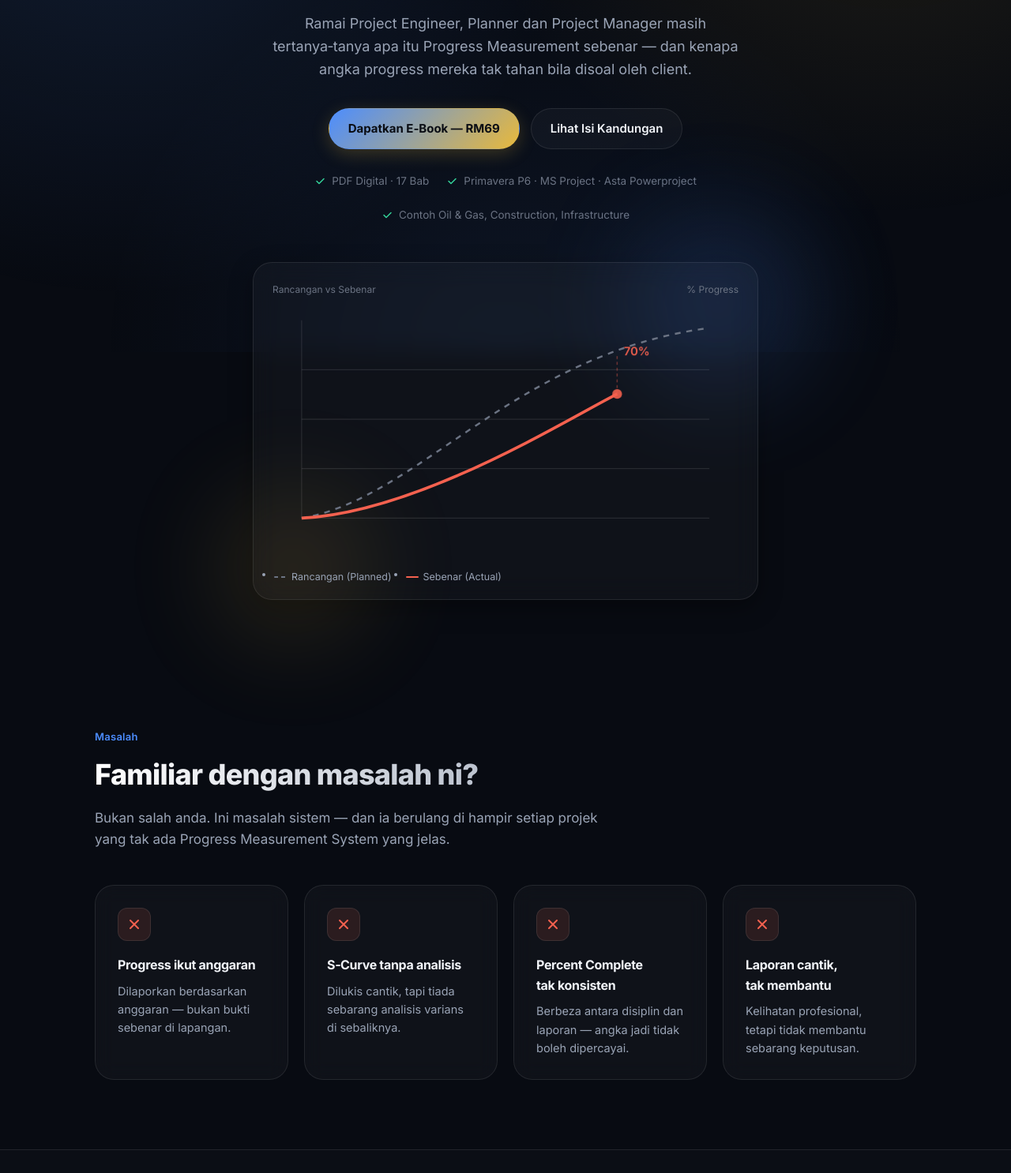
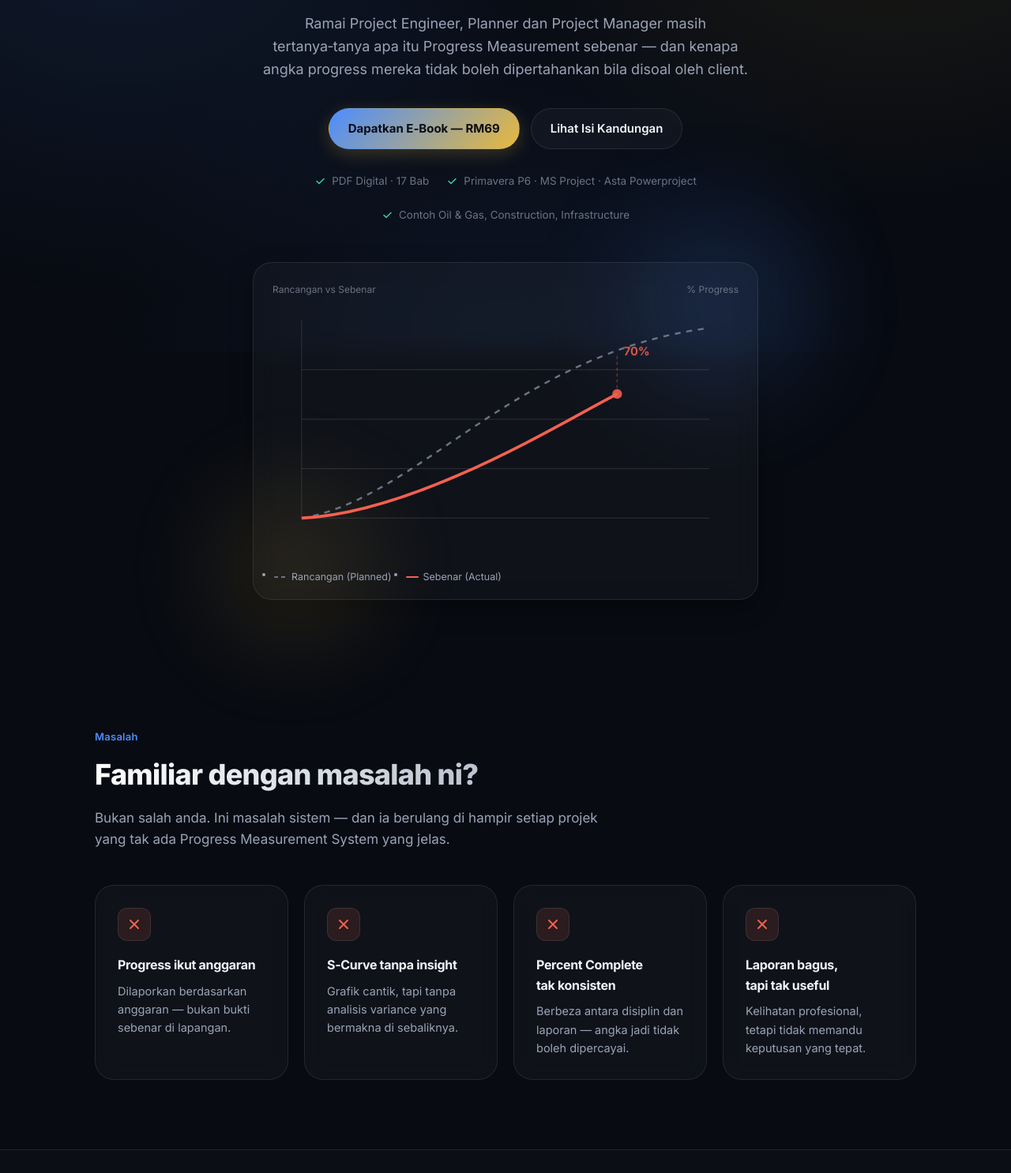
Before and after one commit to halidasina/apexebook-evm, a plain HTML site: page index.html in a window 1280 px wide. Shown: the part 354-1840 px from the top of the page at 79% size. Drawn offline with Linux system fonts and the light colour scheme.

Commit message:
Fix awkward Malay phrasing on landing page

```diff
--- a/index.html
+++ b/index.html
@@ -39,7 +39,7 @@
   <div class="wrap hero-inner">
     <span class="hero-eyebrow">Apex Business Solutions &middot; Modern Project Controls Series &middot; Vol. 03</span>
     <h1 class="headline">Project dah 70% siap&hellip; tapi kenapa masih <em>delay?</em></h1>
-    <p class="hero-sub">Ramai Project Engineer, Planner dan Project Manager masih tertanya&#8209;tanya apa itu Progress Measurement sebenar &mdash; dan kenapa angka progress mereka tak tahan bila disoal oleh client.</p>
+    <p class="hero-sub">Ramai Project Engineer, Planner dan Project Manager masih tertanya&#8209;tanya apa itu Progress Measurement sebenar &mdash; dan kenapa angka progress mereka tidak boleh dipertahankan bila disoal oleh client.</p>
     <div class="hero-ctas">
       <a href="https://toyyibpay.com/EVM" class="btn btn-primary" id="cta-primary">Dapatkan E&#8209;Book &mdash; RM69</a>
       <a href="#kandungan" class="btn btn-outline">Lihat Isi Kandungan</a>
@@ -89,8 +89,8 @@
       </div>
       <div class="card">
         <div class="card-icon danger"><svg viewBox="0 0 20 20" fill="none"><path d="M5 5l10 10M15 5L5 15" stroke="currentColor" stroke-width="2" stroke-linecap="round"/></svg></div>
-        <h3>S&#8209;Curve tanpa analisis</h3>
-        <p>Dilukis cantik, tapi tiada sebarang analisis varians di sebaliknya.</p>
+        <h3>S-Curve tanpa insight</h3>
+        <p>Grafik cantik, tapi tanpa analisis variance yang bermakna di sebaliknya.</p>
       </div>
       <div class="card">
         <div class="card-icon danger"><svg viewBox="0 0 20 20" fill="none"><path d="M5 5l10 10M15 5L5 15" stroke="currentColor" stroke-width="2" stroke-linecap="round"/></svg></div>
@@ -99,8 +99,8 @@
       </div>
       <div class="card">
         <div class="card-icon danger"><svg viewBox="0 0 20 20" fill="none"><path d="M5 5l10 10M15 5L5 15" stroke="currentColor" stroke-width="2" stroke-linecap="round"/></svg></div>
-        <h3>Laporan cantik, tak membantu</h3>
-        <p>Kelihatan profesional, tetapi tidak membantu sebarang keputusan.</p>
+        <h3>Laporan bagus, tapi tak useful</h3>
+        <p>Kelihatan profesional, tetapi tidak memandu keputusan yang tepat.</p>
       </div>
     </div>
   </div>
@@ -184,7 +184,7 @@
           <span style="display:flex;align-items:center"><span class="acc-range">Bab 5&ndash;8</span><svg class="acc-chevron" viewBox="0 0 12 12"><path d="M6 1 V11 M1 6 H11" stroke="currentColor" stroke-width="1.4"/></svg></span>
         </button>
         <div class="acc-body">
-          <div class="acc-body-inner">Implementasi weighted progress dalam Primavera P6, Earned Value Management dengan contoh dikira penuh, analisis S&#8209;curve, dan rules of credit standard industri.</div>
+          <div class="acc-body-inner">Implementasi weighted progress dalam Primavera P6, Earned Value Management dengan contoh terperinci, analisis S-curve, dan rules of credit standard industri.</div>
         </div>
       </div>
       <div class="acc-item">
@@ -193,7 +193,7 @@
           <span style="display:flex;align-items:center"><span class="acc-range">Bab 9&ndash;12</span><svg class="acc-chevron" viewBox="0 0 12 12"><path d="M6 1 V11 M1 6 H11" stroke="currentColor" stroke-width="1.4"/></svg></span>
         </button>
         <div class="acc-body">
-          <div class="acc-body-inner">Aplikasi kepada setiap fasa projek &mdash; Engineering, Procurement dan Construction &mdash; berakhir dengan measurement matrix sedia guna.</div>
+          <div class="acc-body-inner">Aplikasi kepada setiap fasa projek &mdash; Engineering, Procurement dan Construction &mdash; dengan measurement matrix ready-to-use.</div>
         </div>
       </div>
       <div class="acc-item">
```
